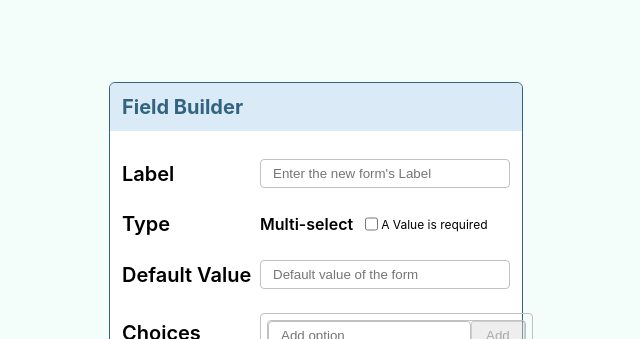
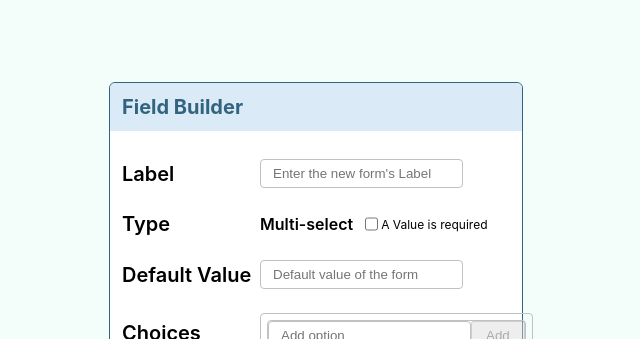
Before and after one commit to PMDimitrova/UI-task, a React (Create React App) app: page / in a window 1280 px wide. Shown: the top 339 px of the page, without its empty margins (324-964 px from the left). Built offline with nearby package versions, Linux system fonts and the light colour scheme.

Commit message:
UI enhancements for missing fields

```diff
--- a/src/components/FormContent.js
+++ b/src/components/FormContent.js
@@ -114,7 +114,7 @@ const FormContent = () => {
           <StyledForm onSubmit={handleSubmit} noValidate>
             <Field
               name="formLabelField"
-              render={({ input }) => {
+              render={({ input, meta }) => {
                 return (
                   <FormLine
                     fieldLabel="Label"
@@ -122,6 +122,8 @@ const FormContent = () => {
                       <Input
                         placeholder="Enter the new form's Label"
                         shouldStretchHorizontally
+                        error={meta.touched && meta.error}
+                        onBlur={event => input.onBlur(event)}
                         finalFormProps={{
                           ...input,
                           preSavedValue: storedLabel,
@@ -145,13 +147,15 @@ const FormContent = () => {
 
             <Field
               name="defaultValueField"
-              render={({ input }) => {
+              render={({ input, meta }) => {
                 return (
                   <FormLine
                     fieldLabel="Default Value"
                     content={
                       <Input
                         placeholder="Default value of the form"
+                        error={meta.touched && meta.error}
+                        onBlur={event => input.onBlur(event)}
                         shouldStretchHorizontally
                         finalFormProps={{
                           ...input,
--- a/src/components/Input.js
+++ b/src/components/Input.js
@@ -1,25 +1,46 @@
 import styled from 'styled-components';
 
-const Input = ({ placeholder, value, onChange, finalFormProps, shouldStretchHorizontally }) => {
+const Input = ({ placeholder, value, onChange, onBlur, error, finalFormProps, shouldStretchHorizontally }) => {
   const val = value || finalFormProps?.value || finalFormProps?.preSavedValue || '';
   const inputOnChange = onChange || finalFormProps?.onChange;
+  const shouldShowError = error && !val;
 
   return (
-    <Wrap
-      type="text"
-      value={val}
-      placeholder={placeholder}
-      onChange={inputOnChange}
-      $shouldStretchHorizontally={shouldStretchHorizontally}
-    />
+    <Wrap>
+      <Inner
+        type="text"
+        value={val}
+        placeholder={shouldShowError ? '' : placeholder}
+        $showError={shouldShowError}
+        onChange={inputOnChange}
+        onBlur={onBlur}
+        $shouldStretchHorizontally={shouldStretchHorizontally}
+      />
+
+      {shouldShowError && <TextWrapper $shouldShow={shouldShowError}>Field is required</TextWrapper>}
+    </Wrap>
   );
 };
 
 export default Input;
 
-const Wrap = styled.input`
+const Wrap = styled.div`
+  display: flex;
+  position: relative;
+`;
+
+const Inner = styled.input`
   width: ${({ $shouldStretchHorizontally }) => $shouldStretchHorizontally && '100%'};
   padding: 6px 12px;
   border: 1px solid #bfc1c2;
+  box-shadow: inset 0 0 0 2px ${({ $showError }) => ($showError ? '#ff0000' : 'transparent')};
   border-radius: 4px;
 `;
+
+const TextWrapper = styled.div`
+  position: absolute;
+  top: 25%;
+  left: 10%;
+  color: #cc0000;
+  font-size: 12px;
+`;
```
